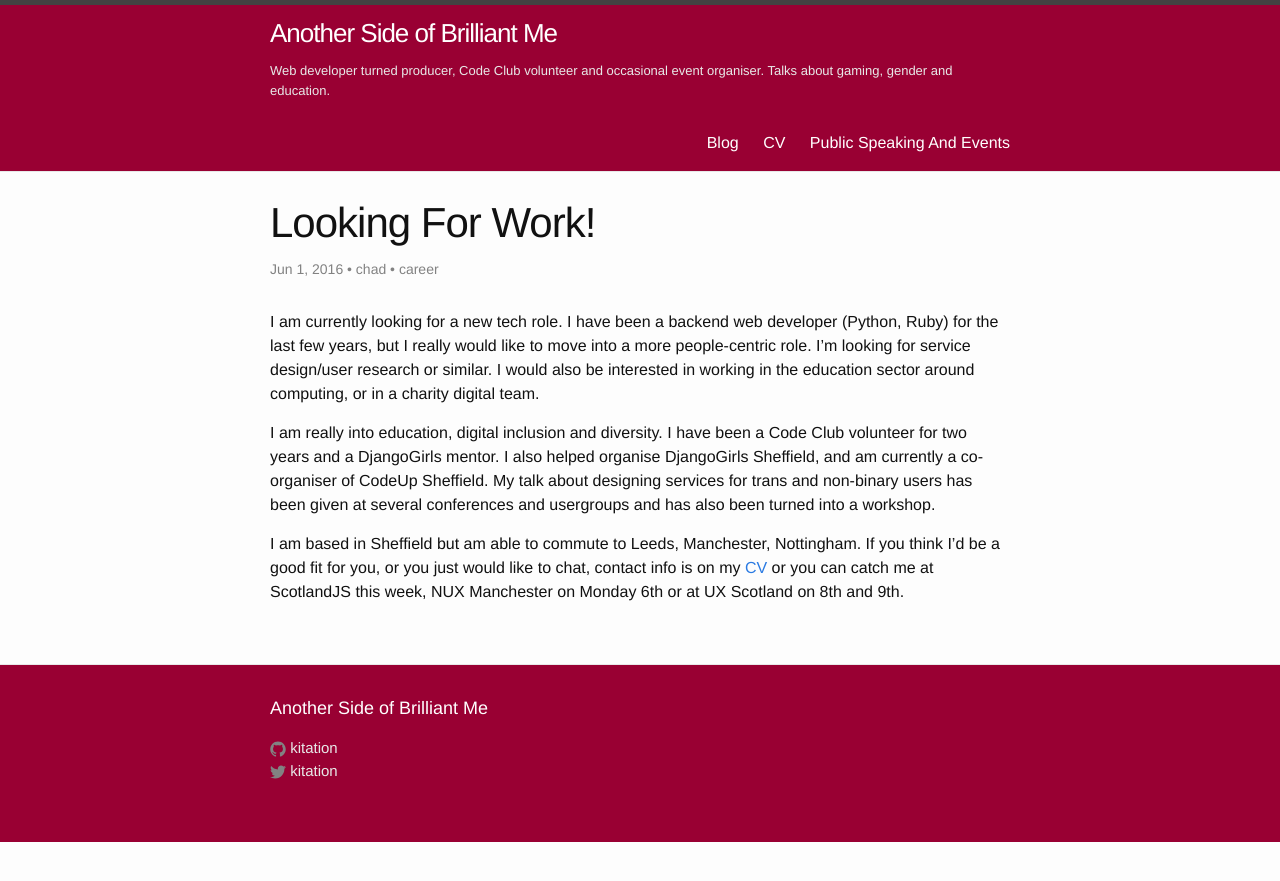
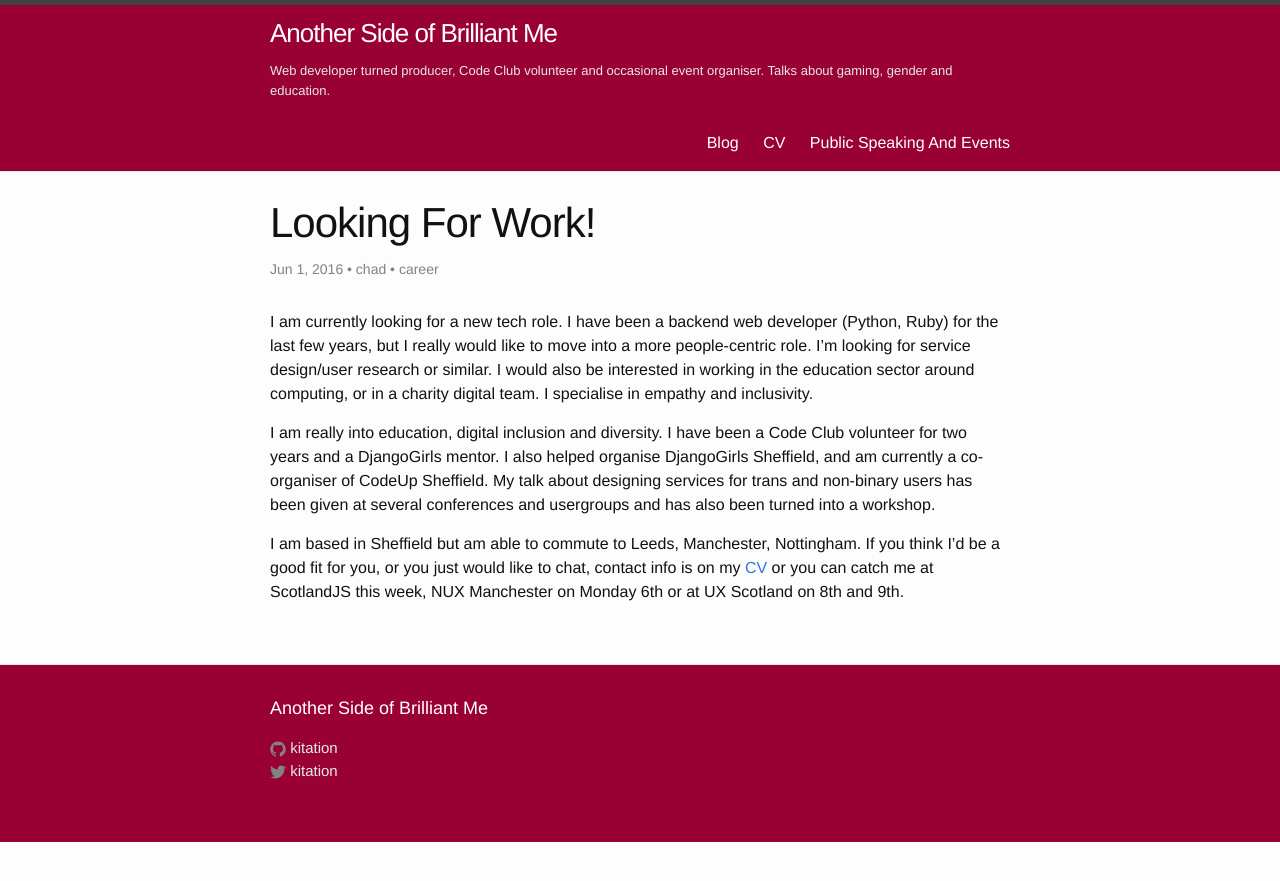
Before and after one commit to kitation/kitation.github.io, a Jekyll site: the page built from _posts/2016-06-01-looking-for-work.markdown, in a window 1280 px wide. Shown: the top 881 px of the page. Built offline with Jekyll 4.4.1, drawn with Linux system fonts in a browser that asks for light colours.

Commit message:
Added bit

```diff
--- a/_posts/2016-06-01-looking-for-work.markdown
+++ b/_posts/2016-06-01-looking-for-work.markdown
@@ -10,7 +10,7 @@ tags:
 - career
 ---
 
-I am currently looking for a new tech role. I have been a backend web developer (Python, Ruby) for the last few years, but I really would like to move into a more people-centric role. I'm looking for service design/user research or similar. I would also be interested in working in the education sector around computing, or in a charity digital team.
+I am currently looking for a new tech role. I have been a backend web developer (Python, Ruby) for the last few years, but I really would like to move into a more people-centric role. I'm looking for service design/user research or similar. I would also be interested in working in the education sector around computing, or in a charity digital team. I specialise in empathy and inclusivity.
 
 I am really into education, digital inclusion and diversity. I have been a Code Club volunteer for two years and a DjangoGirls mentor. I also helped organise DjangoGirls Sheffield, and am currently a co-organiser of CodeUp Sheffield. My talk about designing services for trans and non-binary users has been given at several conferences and usergroups and has also been turned into a workshop.
 
```
